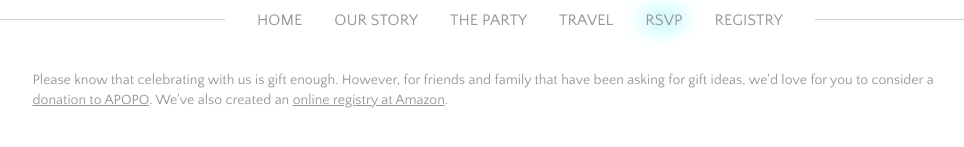
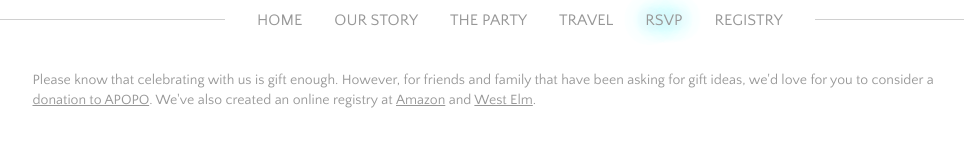
Before and after one commit to znation/zachandemilyarefinallygettingmarried.com, a Gatsby site: page /registry in a window 1280 px wide. Shown: the part 159-306 px from the top of the page, without its empty margins (135-1099 px from the left). Built offline with nearby package versions, Linux system fonts and the light colour scheme; Gatsby itself is replaced by a stand-in of ours.

Commit message:
Add West Elm link

```diff
--- a/src/pages/registry.js
+++ b/src/pages/registry.js
@@ -5,7 +5,15 @@ import { PageLayout } from '../components/layout'
 const SecondPage = () => (
   <PageLayout>
     <p>
-      Please know that celebrating with us is gift enough. However, for friends and family that have been asking for gift ideas, we'd love for you to consider a <a href="https://www.apopo.org/en/donate">donation to APOPO</a>. We've also created an <a href="https://www.amazon.com/wedding/emily-mcclory-zachary-nation-seattle-august-2019/registry/3PVPP149B1PTB">online registry at Amazon</a>.
+      Please know that celebrating with us is gift enough. However, for friends
+      and family that have been asking for gift ideas, we'd love for you to
+      consider a <a href="https://www.apopo.org/en/donate">donation to APOPO</a>.
+      We've also created an online registry at&nbsp;
+      <a href="https://www.amazon.com/wedding/emily-mcclory-zachary-nation-seattle-august-2019/registry/3PVPP149B1PTB">
+        Amazon
+      </a> and <a href="https://www.westelm.com/registry/txqfj922r5/registry-list.html">
+        West Elm
+      </a>.
     </p>
   </PageLayout>
 )
```
